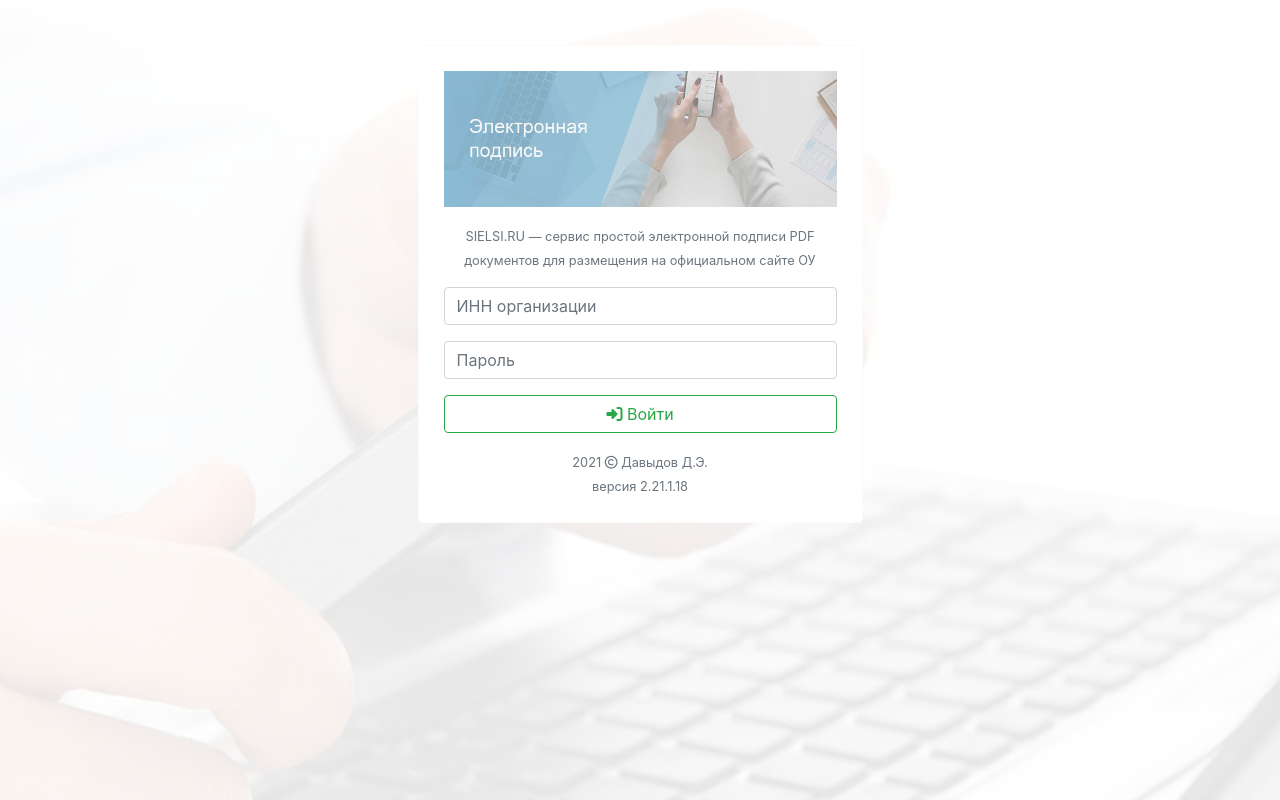
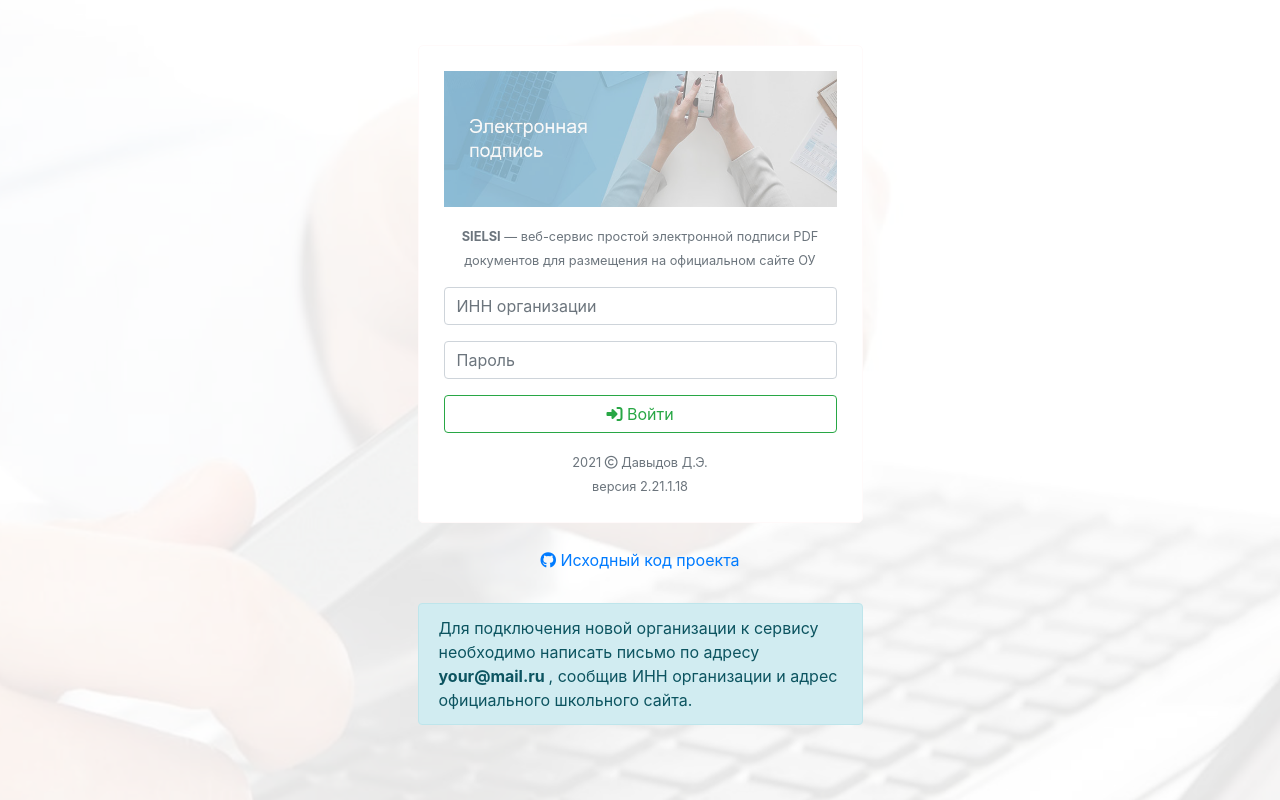
Before and after one commit to school416spb/sielsi, a PHP site: page / in a window 1280 px wide. Run offline with PHP 8.4, Linux system fonts and the light colour scheme; data that the repository does not hold is empty; some libraries are stand-ins or nearby versions.

Commit message:
Update index.php

```diff
--- a/index.php
+++ b/index.php
@@ -1,5 +1,5 @@
 <?php /*логинизация пользователя*/
-		    if (isset($_POST['enter'])) {
+		if (isset($_POST['enter'])) {
 
                 $login = htmlspecialchars($_POST['login']);
                 $password = htmlspecialchars($_POST['password']);
@@ -42,7 +42,7 @@
 <!DOCTYPE html><!--Давыдов Д.Э. (с) 2021-->
 <html lang="ru">
 <head>
-	<title>Простая электронная подпись</title>
+	<title>SIELSI &mdash; Простая электронная подпись</title>
 	<meta charset="utf-8">
 	<meta http-equiv="X-UA-Compatible" content="IE=edge">
     <meta name="viewport" content="width=device-width, initial-scale=1.0">
@@ -58,13 +58,13 @@
 			<div class="col-12 col-sm-9 col-md-7 col-lg-5 text-center">
 				<div class="login">
 
-                                       <!--<p><img src="img/flash.jpg" alt="" width="64"></p>
+                    <!--<p><img src="img/flash.jpg" alt="" width="64"></p>
 					<h3 class="text-primary text-uppercase">Электронная подпись</h3>-->
 
-                                        <p><img src="img/sign-front.jpg" alt="" class="img-fluid"></p>
+                    <p><img src="img/sign-front.jpg" alt="" class="img-fluid"></p>
 
 					<p>
-					    <small class="text-secondary">SIELSI.RU &mdash; сервис простой электронной подписи PDF документов для размещения на официальном сайте ОУ</small>
+						<small class="text-secondary"><strong>SIELSI</strong> &mdash; веб-сервис простой электронной подписи PDF документов для размещения на официальном сайте ОУ</small>
 					</p>
 
 					<form action="" method="POST">
@@ -79,7 +79,29 @@
 
 				</div>
 			</div>
+
+			<div class="col-12 text-center" style="margin-top: 25px;">
+
+			    <p><a href="https://github.com/school416spb/sielsi.git" target="_blank"><i class="fa fa-github" aria-hidden="true"></i> Исходный код проекта</a></p>
+
+			</div>
+
 		</div>
+
+
+		<div class="row justify-content-sm-center" style="margin-top: 15px;">
+		<div class="col-12 col-sm-9 col-md-7 col-lg-5">
+
+		    <div class="alert alert-info" role="alert">
+              Для подключения новой организации к сервису необходимо написать письмо по адресу
+              <strong><?php include('templates/mail.php'); ?></strong>,
+              сообщив ИНН организации и адрес официального школьного сайта.
+            </div>
+
+		</div>
+		</div
+
+
 	</div>
 </body>
 </html>
```
